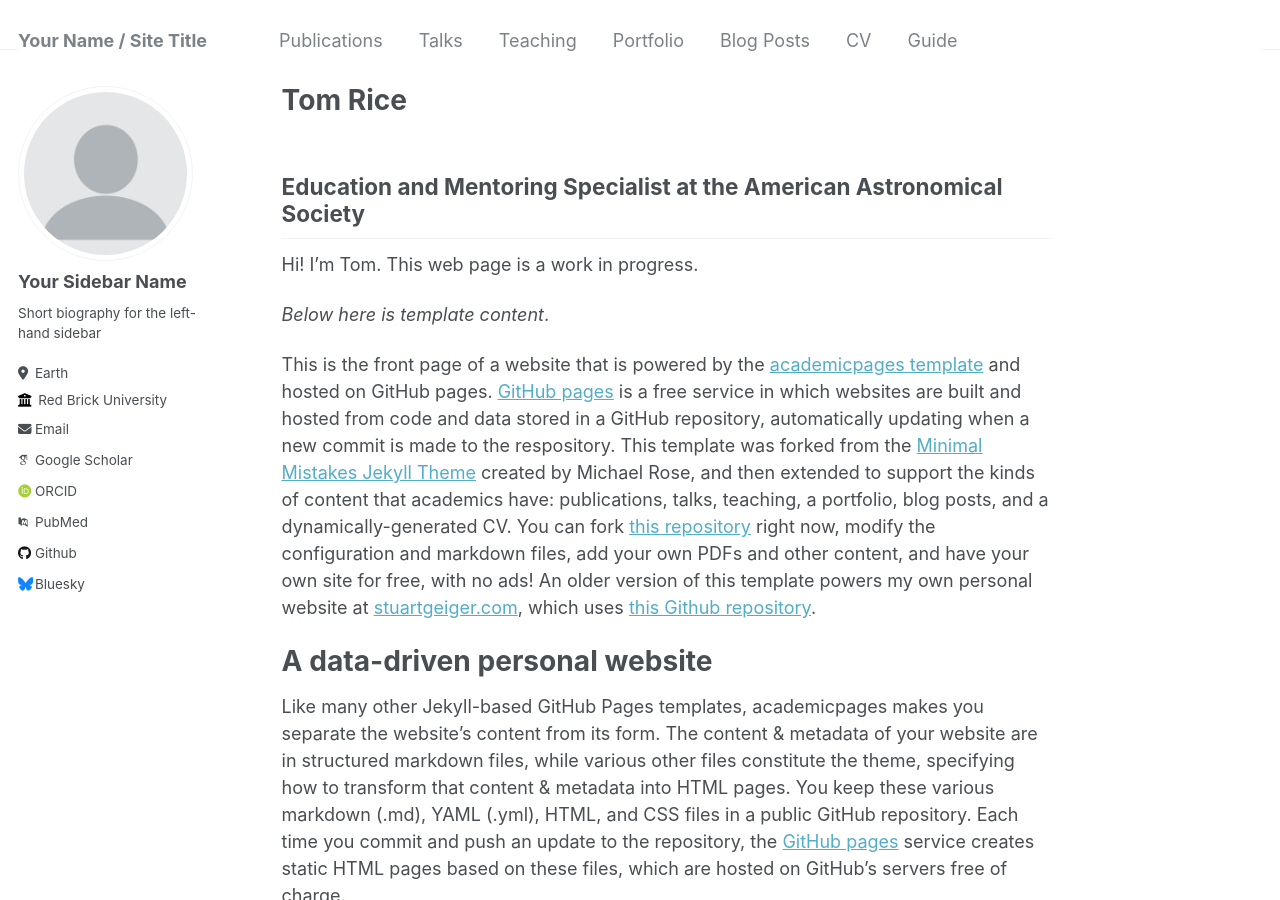
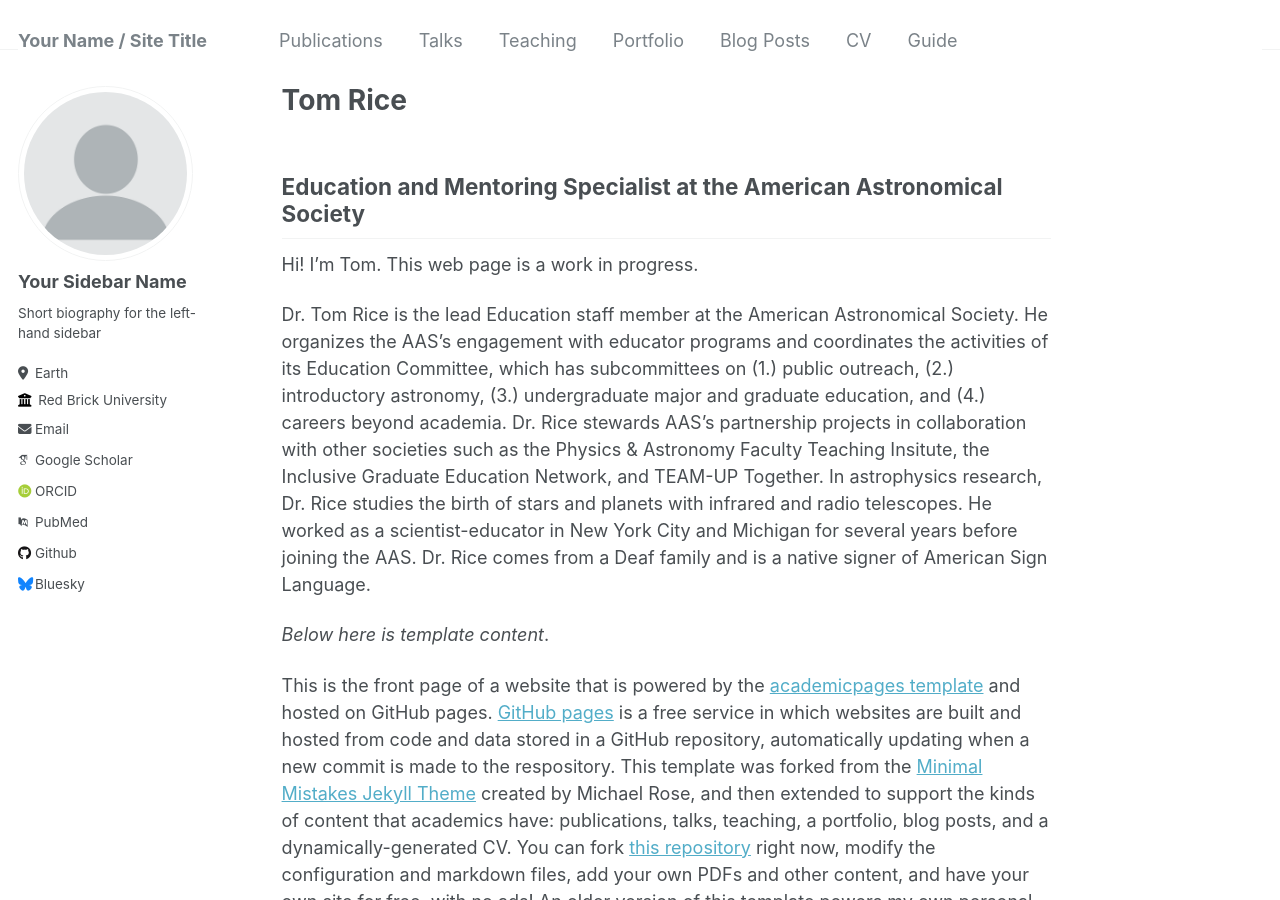
Before and after one commit to tomr-stargazer/tomr-stargazer.github.io, a Jekyll site: the page built from _pages/about.md, in a window 1280 px wide and 900 px high. Built offline with Jekyll 4.4.1, drawn with Linux system fonts in a browser that asks for light colours; some web fonts are replaced.

Commit message:
Update about.md

```diff
--- a/_pages/about.md
+++ b/_pages/about.md
@@ -12,6 +12,8 @@ Education and Mentoring Specialist at the American Astronomical Society
 ---
 
 Hi! I'm Tom. This web page is a work in progress.
+
+Dr. Tom Rice is the lead Education staff member at the American Astronomical Society. He organizes the AAS's engagement with educator programs and coordinates the activities of its Education Committee, which has subcommittees on (1.) public outreach, (2.) introductory astronomy, (3.) undergraduate major and graduate education, and (4.) careers beyond academia. Dr. Rice stewards AAS's partnership projects in collaboration with other societies such as the Physics & Astronomy Faculty Teaching Insitute, the Inclusive Graduate Education Network, and TEAM-UP Together. In astrophysics research, Dr. Rice studies the birth of stars and planets with infrared and radio telescopes. He worked as a scientist-educator in New York City and Michigan for several years before joining the AAS. Dr. Rice comes from a Deaf family and is a native signer of American Sign Language.
 
 <!-- Before joining AAS, I taught at Columbia University for three years. -->
 
```
